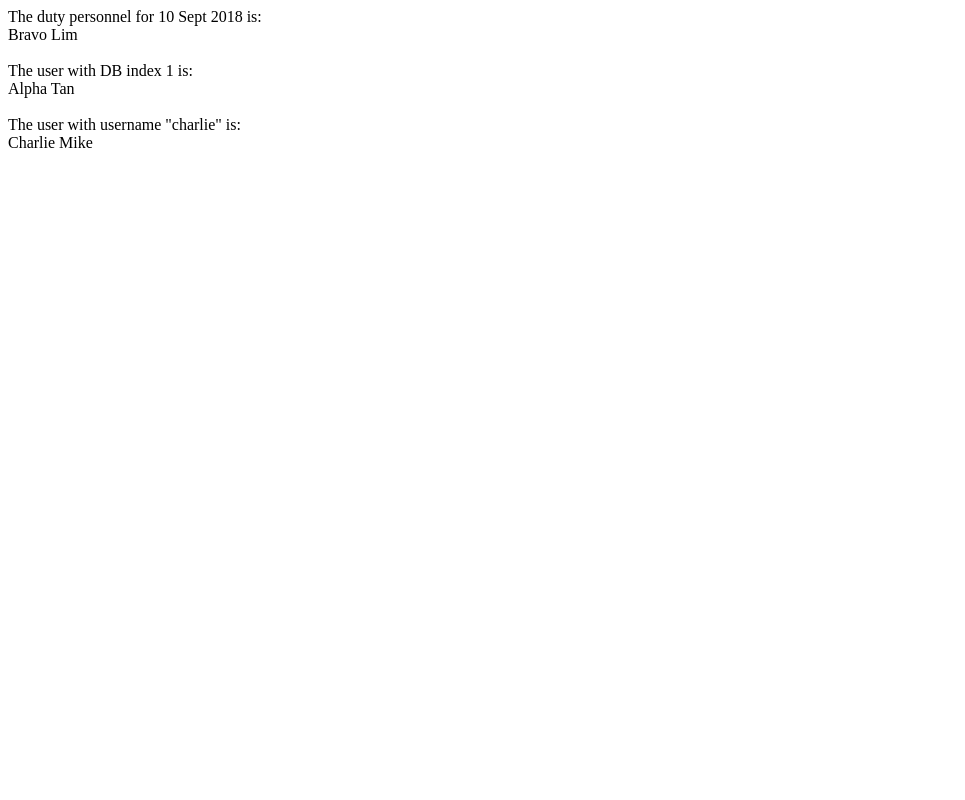
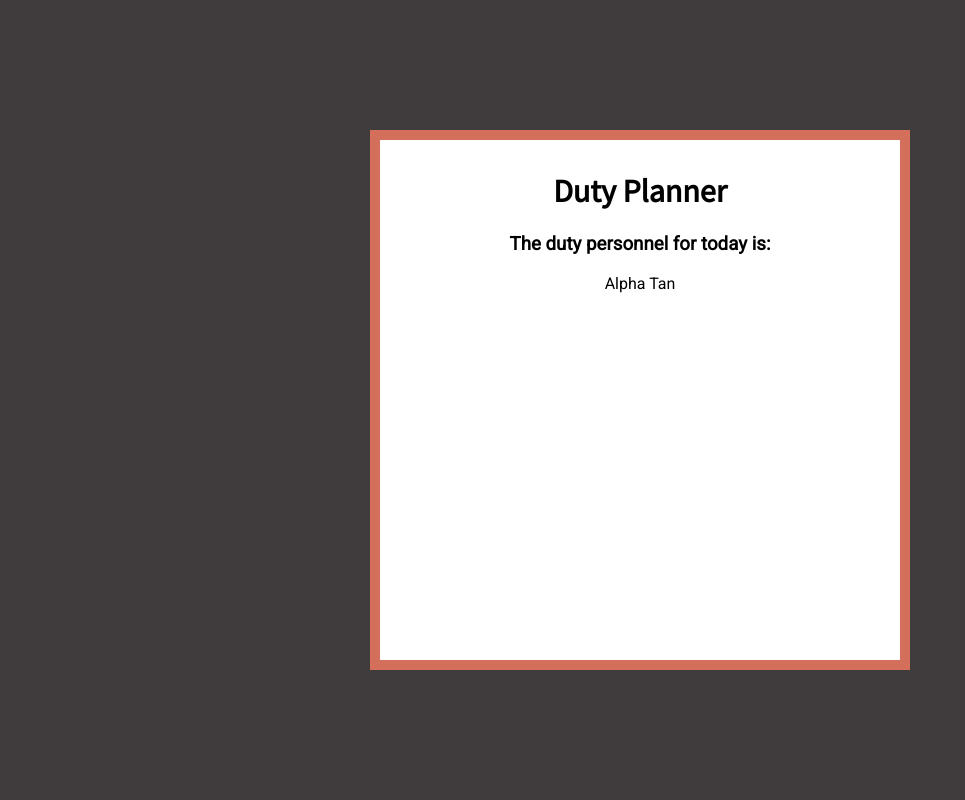
Before and after one commit to sunjerry019/duty-planner, a PHP site: page / in a window 1280 px wide. Shown: the whole page, without its empty margins (0-965 px from the left). Run offline with PHP 8.4, Linux system fonts and the light colour scheme; data comes from the database, SQL or seed files in the repository; both versions use the stored data as it was after the commit.

Commit message:
first draft of duty personnel today

```diff
--- a/index.php
+++ b/index.php
@@ -1,19 +1,20 @@
-<?php
+<?php require("library.inc.php"); ?>
 
-	//include this file at the start of every page
-	//library.inc.php includes the all objects and the configuration
-	require("library.inc.php");
-
-	//sets and returns duty personnel (as a User object) for 10 Sept 2018
-	//returns the duty personnel if duty personnel is already set for the day
-	$day = new Day("2018-09-10"); //all dates use YYYY-MM-DD
-	echo "The duty personnel for 10 Sept 2018 is:<br/>";
-	echo $day->setDutyPersonnel()->getDisplayName()."<br /><br />";
-
-	//users can be constructed by either passing its database ID or username
-	$user1 = new User(1);
-	$user2 = new User("charlie");
-	echo "The user with DB index 1 is:<br />".$user1->getDisplayName()."<br /><br />";
-	echo "The user with username \"charlie\" is:<br />".$user2->getDisplayName()."<br />";
-
-?>
+<!DOCTYPE HTML>
+<html>
+	<head>
+		<title>Duty Planner</title>
+		<link href="//fonts.googleapis.com/css?family=Roboto|Source+Sans+Pro" rel="stylesheet">
+		<link rel="stylesheet" href="style.css">
+	</head>
+	<body class="start">
+		<h1>Duty Planner</h1>
+		<h3>The duty personnel for today is:</h3>
+		<div class="dutypersonnel">
+			<?php
+				$day = new Day(date("Y-m-d"));
+				echo $day->setDutyPersonnel()->getDisplayName();
+			?>
+		</div>
+	</body>
+</html>
--- /dev/null
+++ b/style.css
@@ -0,0 +1,5 @@
+html    { font-family: "Roboto", sans-serif; background-color: #403B3D; transition: 0.2s ease; }
+h1      { font-family: "Source Sans Pro", sans-serif; }
+
+body.start  { max-width: 500px; max-height: 500px; background-color: white; padding: 10px; border: 10px solid #D46F5C;
+            text-align: center; position: absolute; margin: auto; top: 0; bottom: 0; right: 0; left: 0; }
```
Also changed, not shown: database.db.
